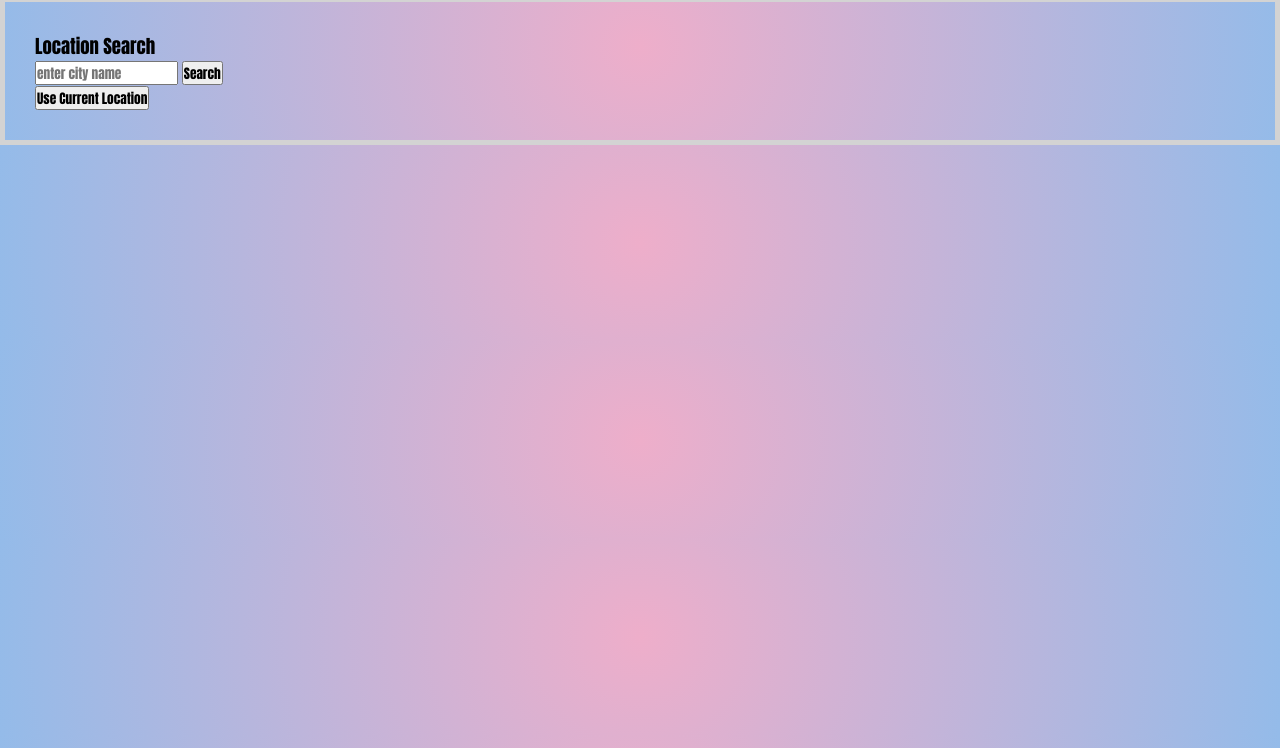
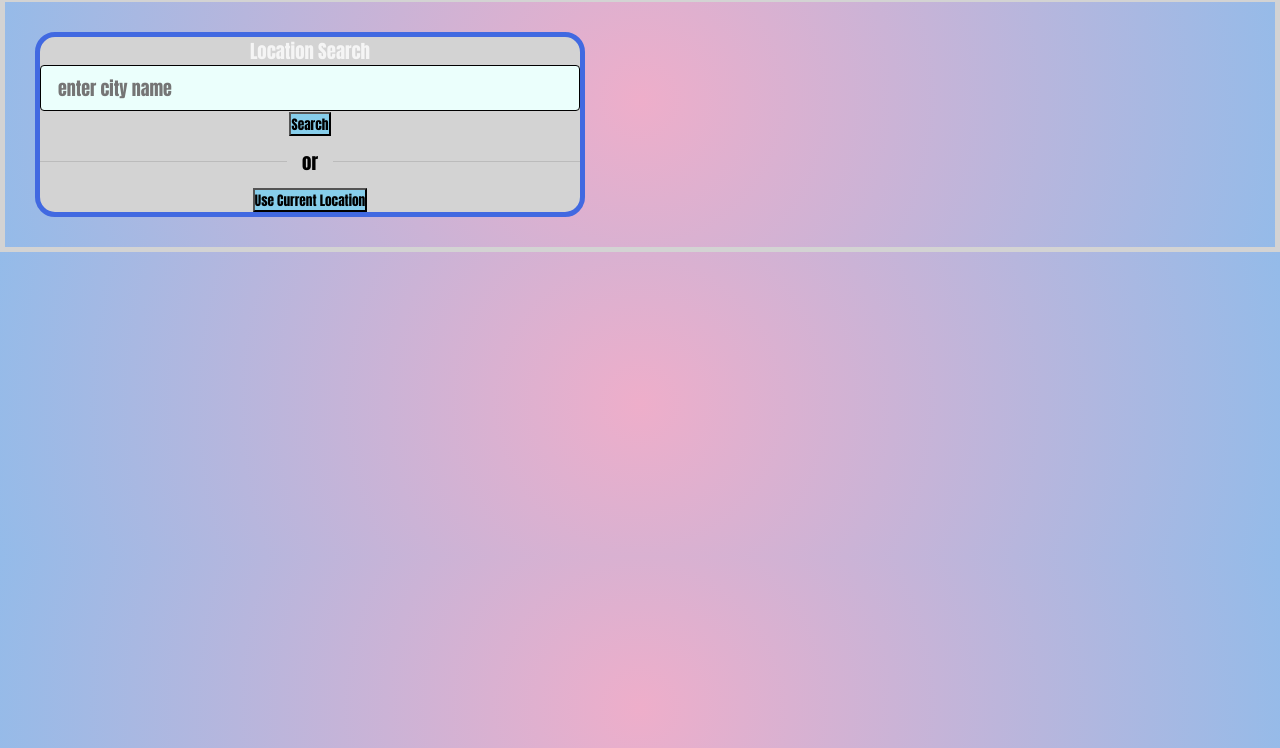
Before and after one commit to Midas24k/its-raining-outside, a plain HTML site: page index.html in a window 1280 px wide. Shown: the part 52-800 px from the top of the page. Drawn offline with Linux system fonts and the light colour scheme.

Commit message:
added css for search container

```diff
--- a/assets/css/stylesheet.css
+++ b/assets/css/stylesheet.css
@@ -17,3 +17,68 @@ body {
     padding: 30px;
 
 }
+.citysearch {
+    border: 5px solid royalblue;
+    border-radius: 20px;
+    background-color: lightgray;
+    text-align: center;
+    color: whitesmoke;
+    width: 550px;
+}
+
+.citysearch input {
+    border: 1px solid black;
+    outline: none;
+    background: #ebfffc;
+    color: #555;
+    padding: 0px 17px;
+    height: 46px;
+    width:100%;
+    border-radius: 4px;
+    font-size: 18px;
+}
+.citysearch input:focus {
+    padding:0 16px;
+    border: 2px solid black;
+}
+.citysearch .divider {
+    height: 1px;
+    width: 100%;
+    margin: 25px 0;
+    background: #BBBBBB;
+    display: flex;
+    align-items: center;
+    justify-content: center;
+}
+.citysearch .divider::before{
+    content:"or";
+    color: black;
+    font-size: 1.18rem;
+    padding: 0 15px;
+    margin: -4px;
+    background: lightgray;
+}
+.citysearch .button {
+    width: 100%;
+    padding: 10px 0;
+    border: none;
+    outline:none;
+    background:lightgray;
+    border-radius: 4px;
+    font-size: 1rem;
+    color: black;
+    cursor: pointer;
+    transition: 0.2s ease;
+}
+.citysearch .search-btn {
+    background-color: skyblue;
+}
+.citysearch .search-btn:hover {
+    background: royalblue;
+}
+.citysearch .location-btn {
+    background:skyblue;
+}
+.citysearch .location-btn:hover {
+    background: royalblue;
+}
--- a/index.html
+++ b/index.html
@@ -12,7 +12,7 @@
         <div class="citysearch">
             <h3> Location Search</h3>
             <input class="city-input" type="text"   placeholder="enter city name" spellcheck="false"/>
-            <button class="Search-btn">Search</button>
+            <button class="search-btn">Search</button>
             <div class="divider"></div>
             <button class="location-btn">Use Current Location</button>
             <div class="last-searched-city" id="lastSearcheCity"></div>
```
